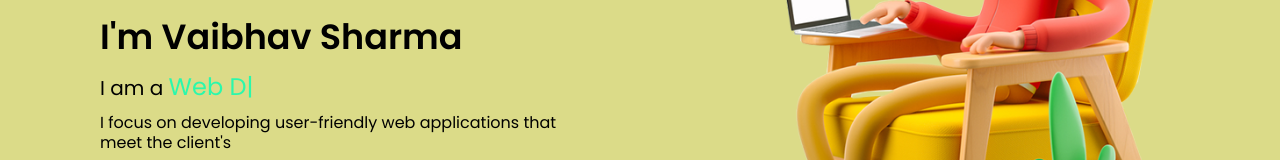
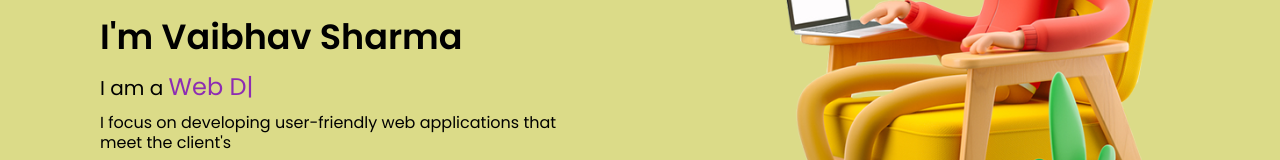
Before and after one commit to vaibhavsharma2723/Portfolio, a plain HTML site: page index.html in a window 1280 px wide. Shown: the part 335-495 px from the top of the page. Drawn offline with Linux system fonts and the light colour scheme.

Commit message:
Update portfolio.css

```diff
--- a/portfolio.css
+++ b/portfolio.css
@@ -67,7 +67,7 @@ a{
 }
 
 .jobs, .pointer{
-    color: rgba(0, 255, 179, 0.808);
+    color: rgba(122, 3, 190, 0.808);
     font-size: 24px;
     font-weight: 400;
 }
```
